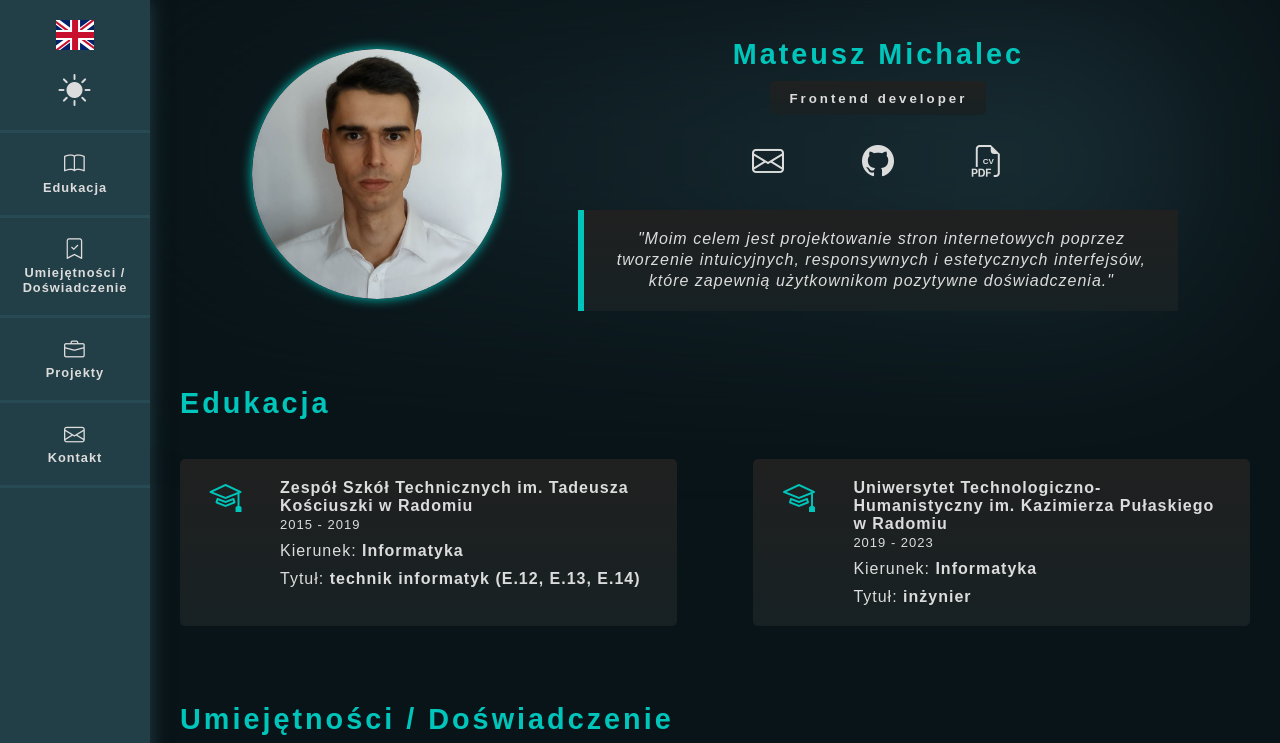
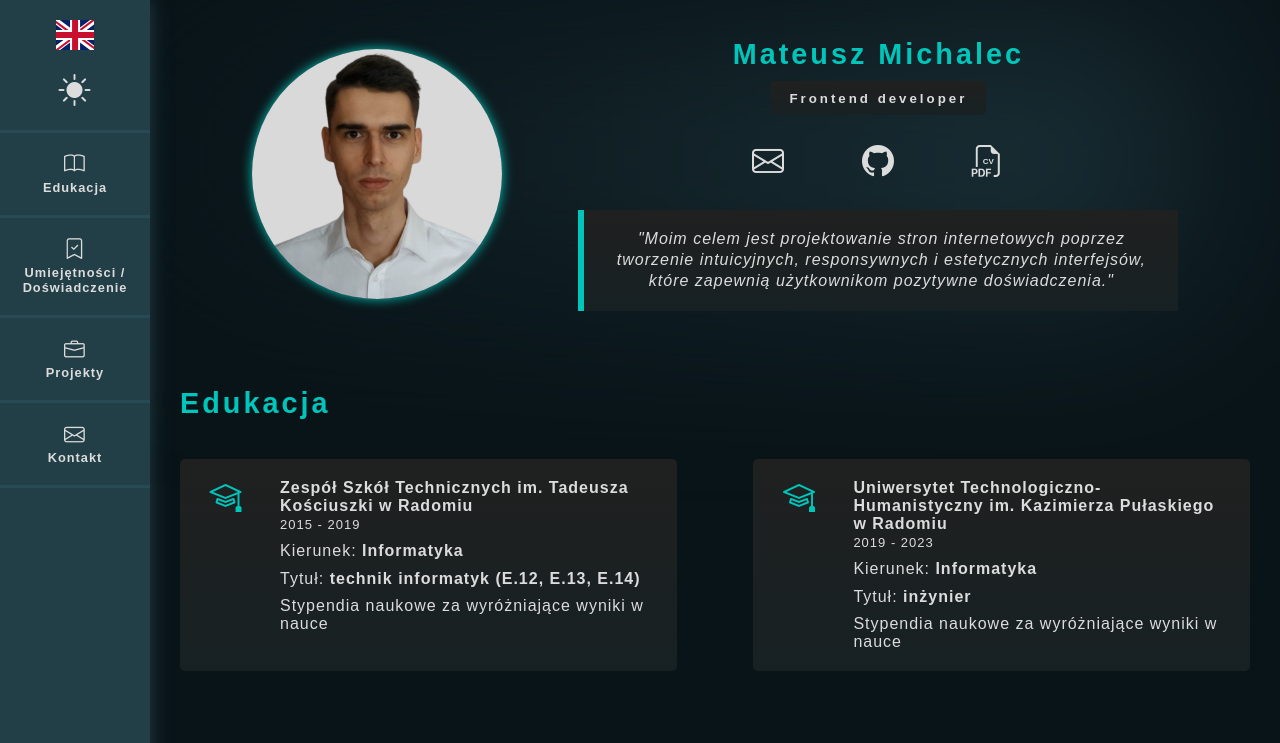
Before and after one commit to Mateusz-Michalec/mateusz-michalec.github.io, a React (Vite) app: page / in a window 1280 px wide. Shown: the top 743 px of the page. Built offline with nearby package versions, Linux system fonts and the light colour scheme.

Commit message:
small changes

```diff
--- a/src/components/Education/EducationCard.jsx
+++ b/src/components/Education/EducationCard.jsx
@@ -1,4 +1,4 @@
-import React from "react"
+import React from "react";
 
 const EducationCard = ({ school, years, degree, languageData }) => {
   return (
@@ -17,10 +17,11 @@ const EducationCard = ({ school, years, degree, languageData }) => {
           <p>
             <span>{languageData.educationDegree}:</span> <b>{degree}</b>
           </p>
+          <p>{languageData.educationScholarships}</p>
         </header>
       </div>
     </div>
-  )
-}
+  );
+};
 
-export default EducationCard
+export default EducationCard;
```
Also changed, not shown: src/assets/images/myphoto.png.
